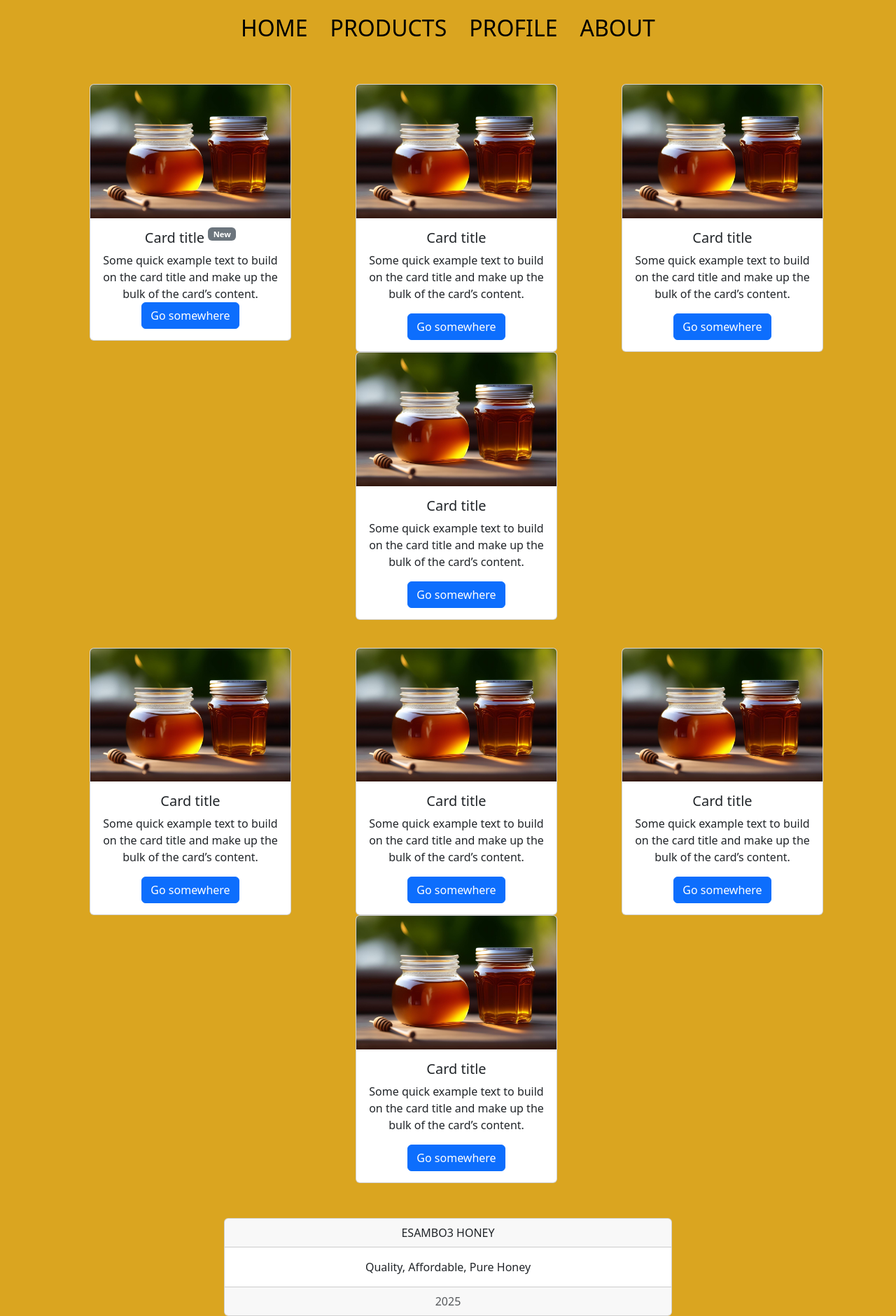
After one commit to devchemwa/Honey, a PHP site: page /products.php in a window 1280 px wide. The commit adds this page. Shown: the whole page at 70% size. Run offline with PHP 8.4, Linux system fonts and the light colour scheme.

Commit message:
added products page

```diff
--- /dev/null
+++ b/pages/products.php
@@ -0,0 +1,207 @@
+<!DOCTYPE html>
+<html lang="en">
+
+<head>
+    <meta charset="UTF-8">
+    <meta name="viewport" content="width=device-width, initial-scale=1.0">
+    <title>Esambo3 Honey</title>
+    <link href="https://cdn.jsdelivr.net/npm/bootstrap@5.3.7/dist/css/bootstrap.min.css" rel="stylesheet"
+        integrity="sha384-LN+7fdVzj6u52u30Kp6M/trliBMCMKTyK833zpbD+pXdCLuTusPj697FH4R/5mcr" crossorigin="anonymous">
+</head>
+
+<body>
+    <div class="products-page">
+        <style>
+            body {
+                background-color: goldenrod;
+            }
+
+            .products-page {
+                width: 100%;
+                height: 100%;
+            }
+
+            .navbar,
+            .main{
+                display: flex;
+                margin: 0 auto;
+            }
+
+            .nav{
+                float: right;
+                margin: 0 auto;
+                width: 50%;
+            }
+
+            .nav-link {
+                text-decoration: none;
+                font-size: 2rem;
+                color: black;
+            }
+
+            .nav-link:hover {
+                color: yellow;
+            }
+
+            .col {
+                width: 18rem;
+                float: right;
+                margin: 0 auto;
+            }
+
+            .row {
+                margin-top: 40px;
+            }
+        </style>
+        <div class="navbar">
+            <ul class="nav justify-content-center">
+                <li class="nav-item">
+                    <a class="nav-link" href="index.php">HOME</a>
+                </li>
+                <li class="nav-item">
+                    <a class="nav-link" href="products.php">PRODUCTS</a>
+                </li>
+                <li class="nav-item">
+                    <a href="#" class="nav-link">PROFILE</a>
+                </li>
+                <li class="nav-item">
+                    <a class="nav-link" href="#">ABOUT</a>
+                </li>
+            </ul>
+        </div>
+        <div class="main">
+            <div class="container text-center">
+                <div class="row row-cols-4">
+                    <div class="col">
+                        <div class="card" style="width: 18rem;">
+                            <img src="Pure-Honey.webp" class="card-img-top" alt="...">
+                            <div class="card-body">
+                                <h5 class="card-title">Card title <sup><span
+                                            class="badge text-bg-secondary">New</span></sup> </h5>
+                                <p class="card-text">Some quick example text to build on the card title and make up the
+                                    bulk of the card’s content.
+                                    <a href="#" class="btn btn-primary">Go somewhere</a>
+                            </div>
+                        </div>
+                    </div>
+                    <div class="col">
+                        <div class="card" style="width: 18rem;">
+                            <img src="Pure-Honey.webp" class="card-img-top" alt="...">
+                            <div class="card-body">
+                                <h5 class="card-title">Card title</h5>
+                                <p class="card-text">Some quick example text to build on the card title and make up the
+                                    bulk of the card’s content.</p>
+                                <a href="#" class="btn btn-primary">Go somewhere</a>
+                            </div>
+                        </div>
+                    </div>
+                    <div class="col">
+                        <div class="card" style="width: 18rem;">
+                            <img src="Pure-Honey.webp" class="card-img-top" alt="...">
+                            <div class="card-body">
+                                <h5 class="card-title">Card title</h5>
+                                <p class="card-text">Some quick example text to build on the card title and make up the
+                                    bulk of the card’s content.</p>
+                                <a href="#" class="btn btn-primary">Go somewhere</a>
+                            </div>
+                        </div>
+                    </div>
+                    <div class="col">
+                        <div class="card" style="width: 18rem;">
+                            <img src="Pure-Honey.webp" class="card-img-top" alt="...">
+                            <div class="card-body">
+                                <h5 class="card-title">Card title</h5>
+                                <p class="card-text">Some quick example text to build on the card title and make up the
+                                    bulk of the card’s content.</p>
+                                <a href="#" class="btn btn-primary">Go somewhere</a>
+                            </div>
+                        </div>
+                    </div>
+                </div>
+                <div class="row row-cols-4">
+                    <div class="col">
+                        <div class="card" style="width: 18rem;">
+                            <img src="Pure-Honey.webp" class="card-img-top" alt="...">
+                            <div class="card-body">
+                                <h5 class="card-title">Card title</h5>
+                                <p class="card-text">Some quick example text to build on the card title and make up the
+                                    bulk of the card’s content.</p>
+                                <a href="#" class="btn btn-primary">Go somewhere</a>
+                            </div>
+                        </div>
+                    </div>
+                    <div class="col">
+                        <div class="card" style="width: 18rem;">
+                            <img src="Pure-Honey.webp" class="card-img-top" alt="...">
+                            <div class="card-body">
+                                <h5 class="card-title">Card title</h5>
+                                <p class="card-text">Some quick example text to build on the card title and make up the
+                                    bulk of the card’s content.</p>
+                                <a href="#" class="btn btn-primary">Go somewhere</a>
+                            </div>
+                        </div>
+                    </div>
+                    <div class="col">
+                        <div class="card" style="width: 18rem;">
+                            <img src="Pure-Honey.webp" class="card-img-top" alt="...">
+                            <div class="card-body">
+                                <h5 class="card-title">Card title</h5>
+                                <p class="card-text">Some quick example text to build on the card title and make up the
+                                    bulk of the card’s content.</p>
+                                <a href="#" class="btn btn-primary">Go somewhere</a>
+                            </div>
+                        </div>
+                    </div>
+                    <div class="col">
+                        <div class="card" style="width: 18rem;">
+                            <img src="Pure-Honey.webp" class="card-img-top" alt="...">
+                            <div class="card-body">
+                                <h5 class="card-title">Card title</h5>
+                                <p class="card-text">Some quick example text to build on the card title and make up the
+                                    bulk of the card’s content.</p>
+                                <a href="#" class="btn btn-primary">Go somewhere</a>
+                            </div>
+                        </div>
+                    </div>
+                </div>
+            </div>
+        </div>
+        <div class="footer">
+            <style>
+                .footer{
+                    display: flex;
+                    width: 100%;
+                    margin-top: 50px;
+                }
+                footer{
+                    float: right;
+                    margin: 0 auto;
+                    width: 50%;
+                }
+            </style>
+            <footer>
+                <div class="card text-center">
+                    <div class="card-header">
+                        ESAMBO3 HONEY
+                    </div>
+                    <div class="card-body">
+                        Quality, Affordable, Pure Honey
+                    </div>
+                    <div class="card-footer text-body-secondary">
+                        2025
+                    </div>
+                </div>
+            </footer>
+        </div>
+    </div>
+
+
+    <script src="https://cdn.jsdelivr.net/npm/@popperjs/core@2.11.8/dist/umd/popper.min.js"
+        integrity="sha384-I7E8VVD/ismYTF4hNIPjVp/Zjvgyol6VFvRkX/vR+Vc4jQkC+hVqc2pM8ODewa9r"
+        crossorigin="anonymous"></script>
+    <script src="https://cdn.jsdelivr.net/npm/bootstrap@5.3.7/dist/js/bootstrap.min.js"
+        integrity="sha384-7qAoOXltbVP82dhxHAUje59V5r2YsVfBafyUDxEdApLPmcdhBPg1DKg1ERo0BZlK"
+        crossorigin="anonymous"></script>
+</body>
+
+</html>
```
Also changed, not shown: pages/index.php (+16 -5 lines).
